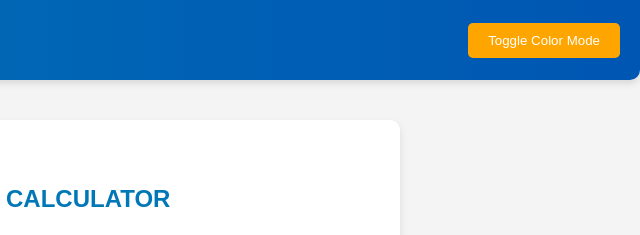
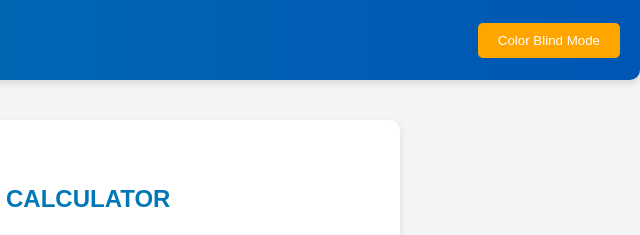
Before and after one commit to pyunk/Zakatly, a plain HTML site: page zakat-stock.html in a window 1280 px wide. Shown: the top 235 px of the page, 640-1280 px from the left. Drawn offline with Linux system fonts and the light colour scheme.

Commit message:
zakat-stock.html

```diff
--- a/zakat-stock.html
+++ b/zakat-stock.html
@@ -30,7 +30,7 @@
             <li><a href="about.html">About</a></li>
         </ul>
         <div class="color-toggle">
-            <button id="colorToggle">Toggle Color Mode</button>
+             <button id="colorToggle">Color Blind Mode</button>
         </div>
     </nav>
 
```
